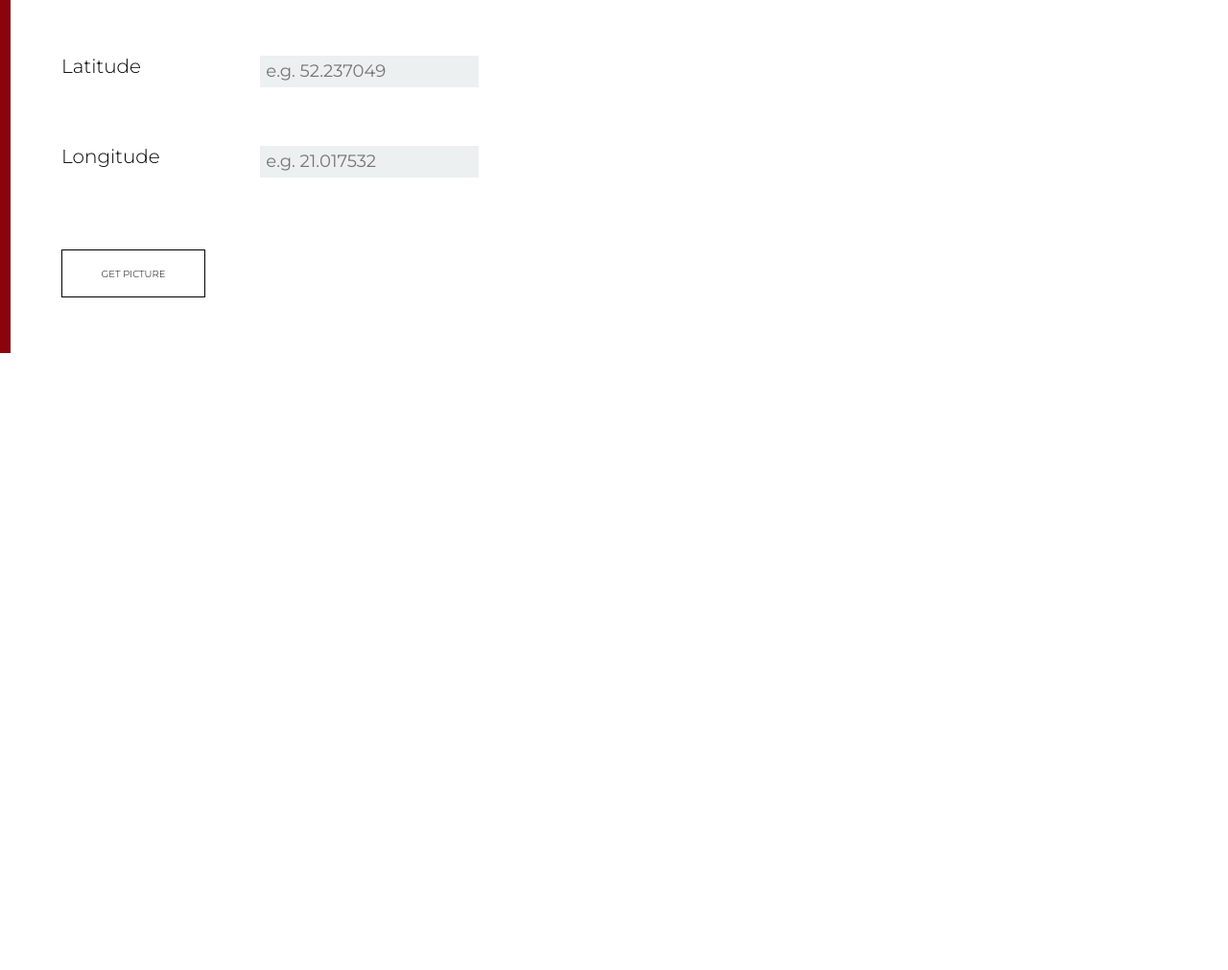
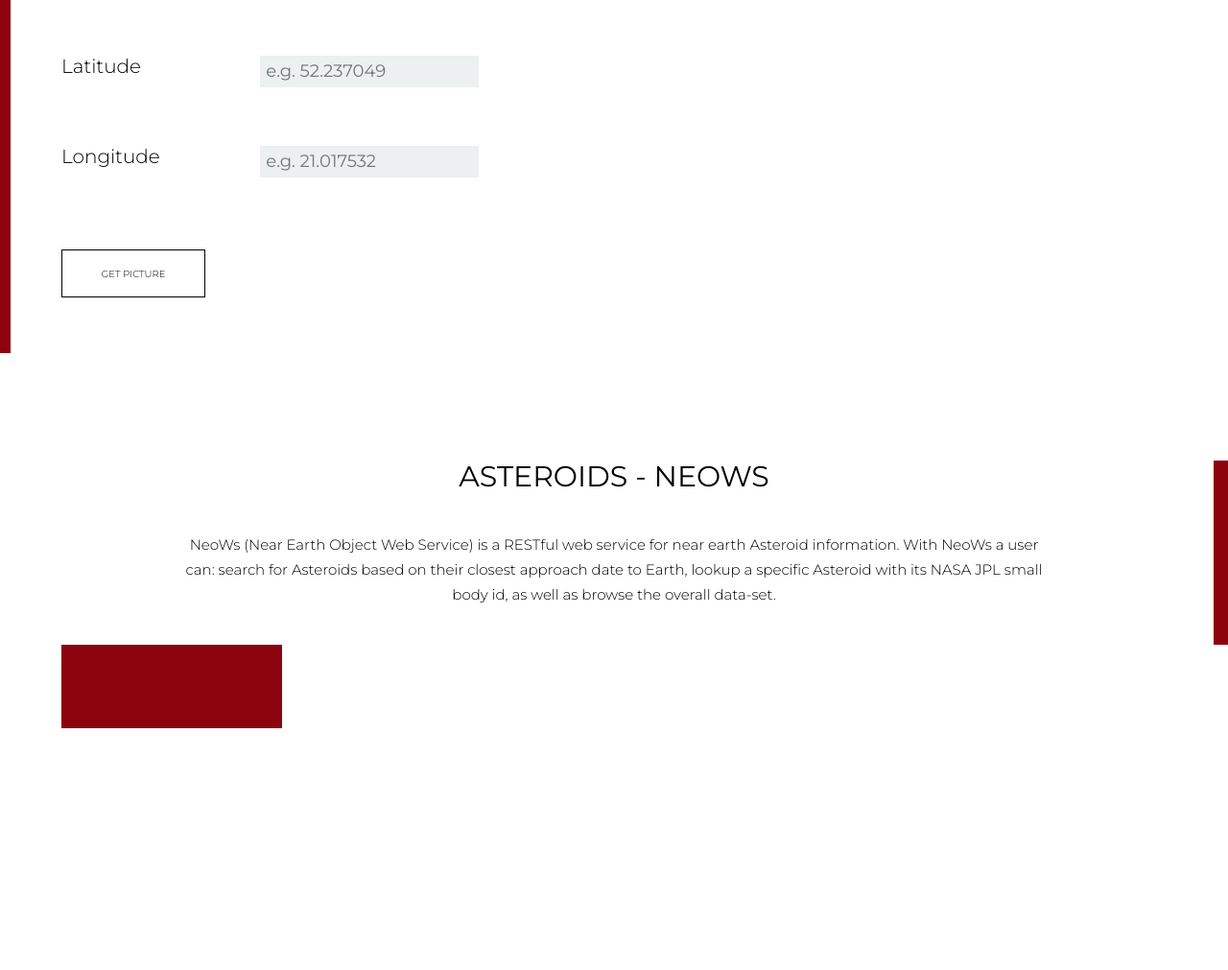
Before and after one commit to PiotrNazaruk/Api-NASA-example, a website built with webpack: page src/index.html in a window 1280 px wide. Shown: the part 3030-4041 px from the top of the page at 96% size. Built offline with nearby package versions, Linux system fonts and the light colour scheme; no server answers.

Commit message:
working on media - asteroid section

```diff
--- a/src/index.html
+++ b/src/index.html
@@ -113,8 +113,13 @@
    <div class="earth__image"></div>
  </section>
  <section class="asteroids">
-   <div class="asteroids__content"></div>
-   <div class="asteroids__image"></div>
+   <div class="asteroids__headline">
+     <h2>Asteroids - NeoWs</h2>
+     <p>NeoWs (Near Earth Object Web Service) is a RESTful web service for near earth Asteroid information. With NeoWs a user can: search for Asteroids based on their closest approach date to Earth, lookup a specific Asteroid with its NASA JPL small body id, as well as browse the overall data-set.</p>
+   </div>
+   <div id="asteroids__content" class="asteroids__content">
+
+   </div>
  </section>
 </body>
 </html>
--- a/src/scripts/asteroid.js
+++ b/src/scripts/asteroid.js
@@ -1,9 +1,33 @@
-const asteroid = (prom)=>{
+const asteroid = (prom , todayDate)=>{
   prom.then(data =>{
-      // let earthImage = document.querySelector('.earth__image')
-      // earthImage.style.backgroundImage=`url(${data.url})`
-      console.log(data)
+    let day = todayDate;
+    let object = data;
+    let nearEarthObjects = object.near_earth_objects[day];
+    console.log(nearEarthObjects)
+    for(let i=0; i <4; i++){
+      const asteroidContent = document.getElementById("asteroids__content");
+      const div = document.createElement("div");
+      const markup = createMarkup(nearEarthObjects[i]);
+      div.classList.add('asteroid__box')
+      div.innerHTML = markup;
+      asteroidContent.appendChild(div);
+    }
   })
+  const createMarkup = (data) => {
+    const km = data.close_approach_data[0].miss_distance.kilometers;
+    const estimatedDiameters = data.estimated_diameter.kilometers.estimated_diameter_max;
+    let estimatedFixed = parseFloat(estimatedDiameters).toFixed(2)
+    let pureKm = parseInt(km)
+    console.log(pureKm)
+    return `
 
+
+    <span><b>name:</b> ${data.name}</span>
+    <span><b>danger</b> ${data.is_potentially_hazardous_asteroid ? 'hazardous': 'not hazardous'}</span>
+    <span><b>istance:</b> ${pureKm} km</span>
+    <span><b>estimated-diameter:</b> ${estimatedFixed} km</span>
+
+  `;
+  };
 }
 export default asteroid;
--- a/src/scripts/index.js
+++ b/src/scripts/index.js
@@ -98,7 +98,7 @@
         insight(files[0].json());
         marsPhoto(files[2].json())
         earth(files[3].json())
-        asteroid(files[4].json())
+        asteroid(files[4].json(),initialAsteroidDay)
 
       });
     } catch (error) {
--- a/src/scripts/marsPhoto.js
+++ b/src/scripts/marsPhoto.js
@@ -7,7 +7,6 @@
         item.style.backgroundImage = `url(${data.photos[index].img_src})`
 
       })
-      // apoPictureDiv.style.backgroundImage=`url(${data.url})`
 
   })
 
--- a/src/styles/_asteroids.scss
+++ b/src/styles/_asteroids.scss
@@ -1,16 +1,96 @@
 .asteroids{
-  height: 80vh;
-  width: 90%;
+  height: 160vh;
+  width: 100%;
   margin: 0 auto;
   display: flex;
-  justify-content: space-between;
+  justify-content: flex-start;
   align-items: center;
+  flex-direction: column;
+  position: relative;
+  margin-top: 8rem;
+  @include desktop{
+    height: 80vh;
+  }
+  &::before{
+    content: '';
+    position: absolute;
+    width: 100%;
+
+  }
+  &__headline{
+    height: 30%;
+    width: 90%;
+    margin: 0 auto;
+    text-align: center;
+    position: relative;
+    @include desktop{
+      width: 70%;
+    }
+
+    &::before{
+      content: '';
+      right: -22%;
+      height: 90%;
+      width: 1rem;
+      background-color: $main-red;
+      top: 0;
+      position: absolute;
+      @include desktop{
+        height: 100%;
+        width: 2rem;
+        right: -22%;
+      }
+    }
+    p{
+      padding-top: 4rem;
+    }
+  }
   &__content{
-    width: 45%;
-    height: 90%;
+    width: 90%;
+    height: 68%;
+    margin: 0 auto;
+    display: flex;
+    justify-content: space-between;
+    align-items: center;
+    position: relative;
+    flex-direction: column;
+    @include desktop{
+      flex-direction: row;
+      justify-content: space-around;
+    }
+    &::before{
+      content: '';
+      position: absolute;
+      width: 20%;
+      height: 20%;
+      left: -10%;
+      top: 0;
+      background: $main-red;
+      @include desktop{
+        left: 0;
+        top: 0;
+      }
+    }
+    .asteroid__box{
+      width: 90%;
+      height: 23%;
+      display: flex;
+      flex-direction: column;
+      border: .1rem solid rgb(235, 235, 235);
+      justify-content: center;
+      align-items: center;
+      -webkit-box-shadow: 0px 2px 8px 0px rgba(189,185,189,1);
+      -moz-box-shadow: 0px 2px 8px 0px rgba(189,185,189,1);
+      box-shadow: 0px 2px 8px 0px rgba(189,185,189,1);
+      @include desktop{
+        width: 23%;
+        height: 80%;
+      }
+      span{
+        font-size: 1.5rem;
+        padding: 1rem;
+      }
+    }
   }
-  &__image{
-    width: 45%;
-    height: 90%;
-  }
+
 }
```
Also changed, not shown: public/assets/asteroid-4371514_1920.jpg (added), public/assets/milky-way-2695569_1920.jpg (added), public/assets/planet-1721381.jpg (added).
